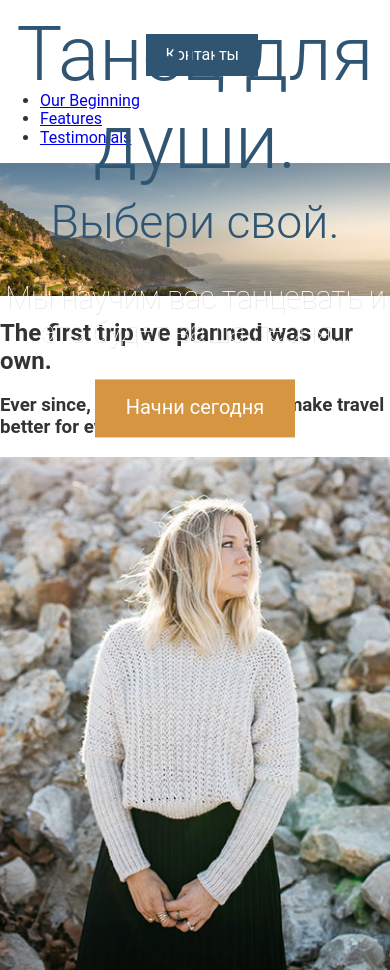
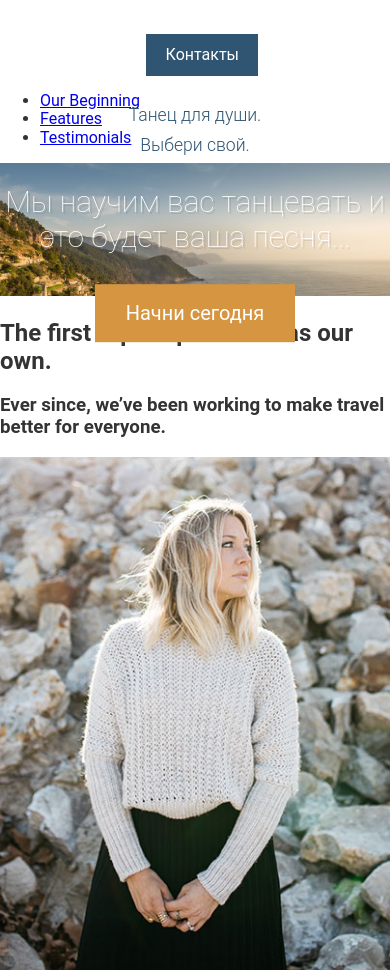
Before and after one commit to SashaShirokov/DanceMe, a website: page app/index.html in a window 390 px wide. Shown: the top 970 px of the page. Drawn offline with Linux system fonts and the light colour scheme.

Commit message:
learned mobile-first principles and installed mixins

```diff
--- /dev/null
+++ b/app/assets/styles/base/_mixins.css
@@ -0,0 +1,17 @@
+@define-mixin atSmall {
+	@media (min-width: 530px) {
+		@mixin-content;
+	}
+}
+
+@define-mixin atMedium {
+	@media (min-width: 800px) {
+		@mixin-content;
+	}
+}
+
+@define-mixin atLarge {
+	@media (min-width: 1200px) {
+		@mixin-content;
+	}
+}
--- a/app/assets/styles/modules/_banner.css
+++ b/app/assets/styles/modules/_banner.css
@@ -13,15 +13,31 @@
 	&__title {
 		font-weight: 300;
 		color: $mainBlue;
-		font-size: 4.8rem;
+		font-size: 1.1rem;
 		margin: 0;
+
+		@mixin atSmall {
+			font-size: 2rem;
+		}
+
+		@mixin atMedium {
+			font-size: 3.2rem;
+		}
+
+		@mixin atLarge {
+			font-size: 4.8rem;
+		}
 	}
 
 	&__subtitle {
 		font-weight: 300;
 		color: $mainBlue;
-		font-size: 2.9rem;
+		font-size: 1.1rem;
 		margin: 10px 0 0 0;
+
+		@mixin atSmall {
+			font-size: 2.9rem;
+		}
 	}
 
 	&__description {
--- a/app/assets/styles/styles.css
+++ b/app/assets/styles/styles.css
@@ -1,5 +1,6 @@
 @import "normalize.css";
 @import "base/_global";
 @import "base/_variables";
+@import "base/_mixins";
 @import "modules/_banner";
 @import "modules/_btn";
--- a/app/temp/styles/styles.css
+++ b/app/temp/styles/styles.css
@@ -487,15 +487,43 @@ img {
 .banner__title {
   font-weight: 300;
   color: #2f5572;
-  font-size: 4.8rem;
+  font-size: 1.1rem;
   margin: 0;
+}
+
+@media (min-width: 530px) {
+
+  .banner__title {
+    font-size: 2rem;
+  }
+}
+
+@media (min-width: 800px) {
+
+  .banner__title {
+    font-size: 3.2rem;
+  }
+}
+
+@media (min-width: 1200px) {
+
+  .banner__title {
+    font-size: 4.8rem;
+  }
 }
 
 .banner__subtitle {
   font-weight: 300;
   color: #2f5572;
-  font-size: 2.9rem;
+  font-size: 1.1rem;
   margin: 10px 0 0 0;
+}
+
+@media (min-width: 530px) {
+
+  .banner__subtitle {
+    font-size: 2.9rem;
+  }
 }
 
 .banner__description {
--- a/gulp/tasks/styles.js
+++ b/gulp/tasks/styles.js
@@ -3,12 +3,13 @@ postcss = require("gulp-postcss"),
 autoprefixer = require("autoprefixer"),
 cssvars = require("postcss-simple-vars"),
 nested = require("postcss-nested"),
-cssImport = require("postcss-import");
+cssImport = require("postcss-import"),
+mixins = require("postcss-mixins");
 
 
 gulp.task("styles", function() {
 	return gulp.src("./app/assets/styles/styles.css")
-	  .pipe(postcss([cssImport, cssvars, nested, autoprefixer]))
+	  .pipe(postcss([cssImport, mixins, cssvars, nested, autoprefixer]))
 		.on("error", function(erroInfo) {
 			console.log(erroInfo.toString());
 			this.emit("end");
--- a/gulp/tasks/watch.js
+++ b/gulp/tasks/watch.js
@@ -24,4 +24,5 @@ gulp.task("watch", function() {
 gulp.task("cssInject", ["styles"], function() {
 	return gulp.src("./app/temp/styles/styles.css")
 	.pipe(browserSync.stream());
+
 });
--- a/package.json
+++ b/package.json
@@ -12,6 +12,7 @@
     "gulp-postcss": "^6.2.0",
     "gulp-watch": "^4.3.11",
     "postcss-import": "^9.0.0",
+    "postcss-mixins": "^5.4.1",
     "postcss-nested": "^1.0.0",
     "postcss-simple-vars": "^3.0.0"
   }
```
